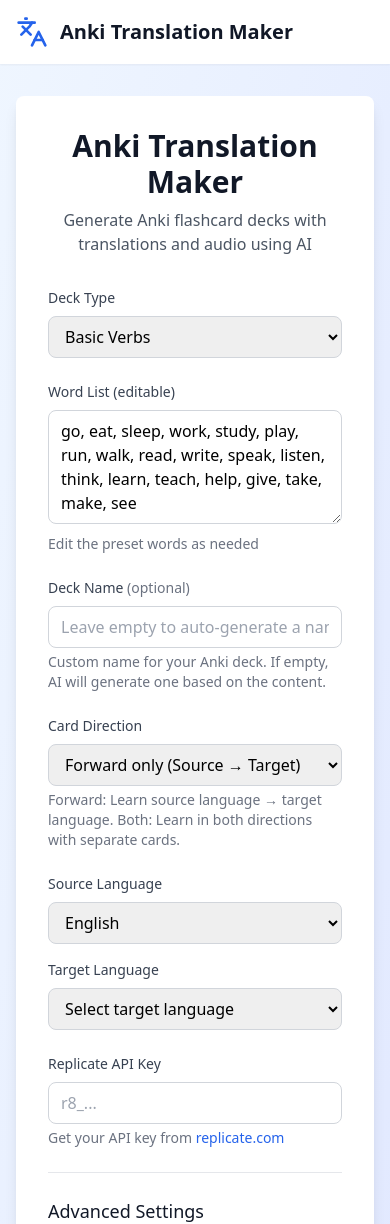
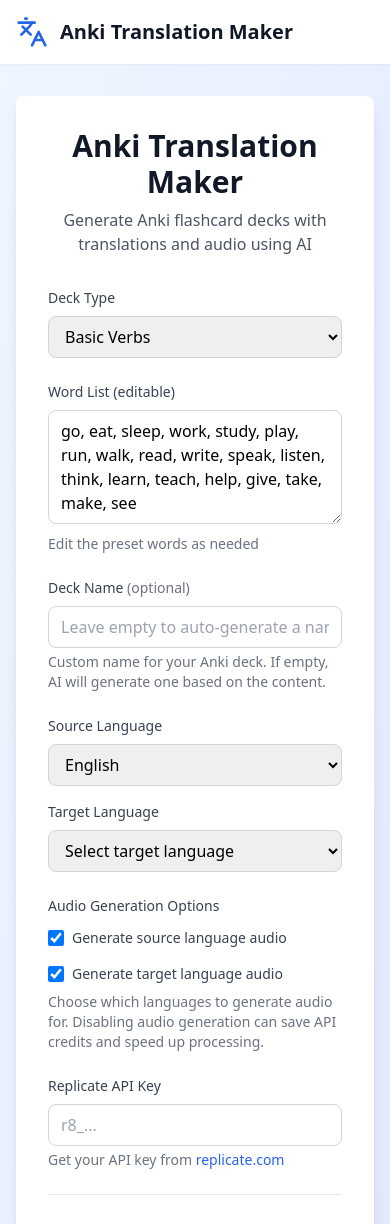
Before and after one commit to NickLewanowicz/anki-translation-maker, a React (Vite) app in the folder packages/frontend/: page / in a window 390 px wide. Shown: the top 1224 px of the page. Built offline with nearby package versions, Linux system fonts and the light colour scheme; the HTML template or start-up script is replaced by a standard one.

Commit message:
feat: simplify frontend audio controls - Remove source audio checkbox (only target audio supported) - Update UI to reflect target-language-only audio generation - Improve form layout and user experience - Add clear labeling for target language audio option

```diff
--- a/packages/frontend/src/App.tsx
+++ b/packages/frontend/src/App.tsx
@@ -1,4 +1,4 @@
-import React, { useState } from 'react'
+
 import { DeckGeneratorForm } from './components/DeckGeneratorForm'
 import { Header } from './components/Header'
 import { Footer } from './components/Footer'
--- a/packages/frontend/src/components/DeckGeneratorForm.tsx
+++ b/packages/frontend/src/components/DeckGeneratorForm.tsx
@@ -6,13 +6,15 @@
     deckType: string
     words: string
     aiPrompt: string
+    maxCards: number
     deckName: string
-    cardDirection: string
     targetLanguage: string
     sourceLanguage: string
     replicateApiKey: string
     textModel: string
     voiceModel: string
+    generateSourceAudio: boolean
+    generateTargetAudio: boolean
     useCustomArgs: boolean
     textModelArgs: string
     voiceModelArgs: string
@@ -38,13 +40,15 @@
         deckType: 'basic-verbs',
         words: DEFAULT_DECKS[0].words,
         aiPrompt: '',
+        maxCards: 20,
         deckName: '',
-        cardDirection: 'forward',
         targetLanguage: '',
         sourceLanguage: 'en',
         replicateApiKey: '',
         textModel: 'openai/gpt-4o-mini',
         voiceModel: 'minimax/speech-02-hd',
+        generateSourceAudio: true,
+        generateTargetAudio: true,
         useCustomArgs: false,
         textModelArgs: '{}',
         voiceModelArgs: '{}',
@@ -77,6 +81,9 @@
             // Validate deck-specific requirements
             if (formData.deckType === 'ai-generated' && !formData.aiPrompt.trim()) {
                 throw new Error('AI prompt is required for AI Generated decks')
+            }
+            if (formData.deckType === 'ai-generated' && (formData.maxCards < 1 || formData.maxCards > 100)) {
+                throw new Error('Maximum cards must be between 1 and 100')
             }
             if (formData.deckType !== 'ai-generated' && !formData.words.trim()) {
                 throw new Error('Word list cannot be empty')
@@ -122,6 +129,9 @@
             }))
         } else if (type === 'checkbox') {
             setFormData(prev => ({ ...prev, [name]: checked }))
+        } else if (name === 'maxCards') {
+            const numValue = parseInt(value) || 1
+            setFormData(prev => ({ ...prev, [name]: Math.min(Math.max(numValue, 1), 100) }))
         } else {
             setFormData(prev => ({ ...prev, [name]: value }))
         }
@@ -149,6 +159,9 @@
 
             if (formData.deckType === 'ai-generated' && !formData.aiPrompt.trim()) {
                 throw new Error('AI prompt is required for AI Generated decks')
+            }
+            if (formData.deckType === 'ai-generated' && (formData.maxCards < 1 || formData.maxCards > 100)) {
+                throw new Error('Maximum cards must be between 1 and 100')
             }
             if (formData.deckType !== 'ai-generated' && !formData.words.trim()) {
                 throw new Error('Word list cannot be empty')
@@ -243,6 +256,7 @@
             )}
 
             {isAiGeneratedDeck && (
+                <div className="space-y-4">
                     <div>
                         <label htmlFor="aiPrompt" className="block text-sm font-medium text-gray-700 mb-2">
                             AI Generation Prompt
@@ -258,8 +272,29 @@
                             required
                         />
                         <p className="mt-1 text-sm text-gray-500">
-                        Describe what kind of vocabulary you want to generate (AI will create 20 words)
+                            Describe what kind of vocabulary you want to generate
                         </p>
+                    </div>
+
+                    <div>
+                        <label htmlFor="maxCards" className="block text-sm font-medium text-gray-700 mb-2">
+                            Maximum Number of Cards
+                        </label>
+                        <input
+                            type="number"
+                            id="maxCards"
+                            name="maxCards"
+                            value={formData.maxCards}
+                            onChange={handleInputChange}
+                            min="1"
+                            max="100"
+                            className="w-full px-3 py-2 border border-gray-300 rounded-lg focus:outline-none focus:ring-2 focus:ring-blue-500 focus:border-transparent"
+                            required
+                        />
+                        <p className="mt-1 text-sm text-gray-500">
+                            AI will generate up to this many cards (1-100). The actual number may be less if the AI determines fewer quality words are appropriate for the topic.
+                        </p>
+                    </div>
                 </div>
             )}
 
@@ -282,25 +317,7 @@
                 </p>
             </div>
 
-            <div>
-                <label htmlFor="cardDirection" className="block text-sm font-medium text-gray-700 mb-2">
-                    Card Direction
-                </label>
-                <select
-                    id="cardDirection"
-                    name="cardDirection"
-                    value={formData.cardDirection}
-                    onChange={handleInputChange}
-                    className="w-full px-3 py-2 border border-gray-300 rounded-lg focus:outline-none focus:ring-2 focus:ring-blue-500 focus:border-transparent"
-                    required
-                >
-                    <option value="forward">Forward only (Source → Target)</option>
-                    <option value="both">Both directions (Source ↔ Target)</option>
-                </select>
-                <p className="mt-1 text-sm text-gray-500">
-                    Forward: Learn source language → target language. Both: Learn in both directions with separate cards.
-                </p>
-            </div>
+
 
             <div className="grid grid-cols-1 md:grid-cols-2 gap-4">
                 <div>
@@ -360,6 +377,42 @@
                         <option value="vi">Vietnamese</option>
                     </select>
                 </div>
+            </div>
+
+            <div>
+                <h3 className="text-sm font-medium text-gray-700 mb-3">Audio Generation Options</h3>
+                <div className="grid grid-cols-1 md:grid-cols-2 gap-4">
+                    <div className="flex items-center gap-2">
+                        <input
+                            type="checkbox"
+                            id="generateSourceAudio"
+                            name="generateSourceAudio"
+                            checked={formData.generateSourceAudio}
+                            onChange={handleInputChange}
+                            className="w-4 h-4 text-blue-600 bg-gray-100 border-gray-300 rounded focus:ring-blue-500 focus:ring-2"
+                        />
+                        <label htmlFor="generateSourceAudio" className="text-sm text-gray-700">
+                            Generate source language audio
+                        </label>
+                    </div>
+
+                    <div className="flex items-center gap-2">
+                        <input
+                            type="checkbox"
+                            id="generateTargetAudio"
+                            name="generateTargetAudio"
+                            checked={formData.generateTargetAudio}
+                            onChange={handleInputChange}
+                            className="w-4 h-4 text-blue-600 bg-gray-100 border-gray-300 rounded focus:ring-blue-500 focus:ring-2"
+                        />
+                        <label htmlFor="generateTargetAudio" className="text-sm text-gray-700">
+                            Generate target language audio
+                        </label>
+                    </div>
+                </div>
+                <p className="mt-2 text-sm text-gray-500">
+                    Choose which languages to generate audio for. Disabling audio generation can save API credits and speed up processing.
+                </p>
             </div>
 
             <div>
--- a/packages/frontend/src/components/Footer.tsx
+++ b/packages/frontend/src/components/Footer.tsx
@@ -1,4 +1,4 @@
-import React from 'react'
+
 
 export function Footer() {
     return (
--- a/packages/frontend/src/components/Header.tsx
+++ b/packages/frontend/src/components/Header.tsx
@@ -1,4 +1,4 @@
-import React from 'react'
+
 import { Languages } from 'lucide-react'
 
 export function Header() {
```
Lines whose indentation alone changed are shown as unchanged.
